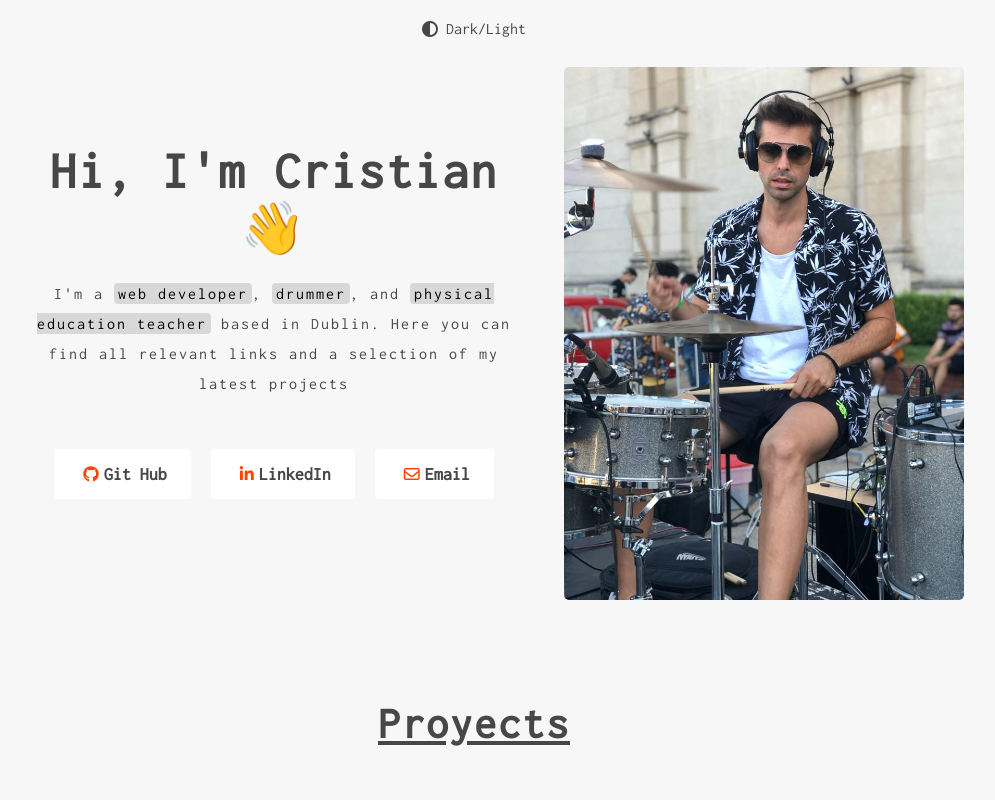
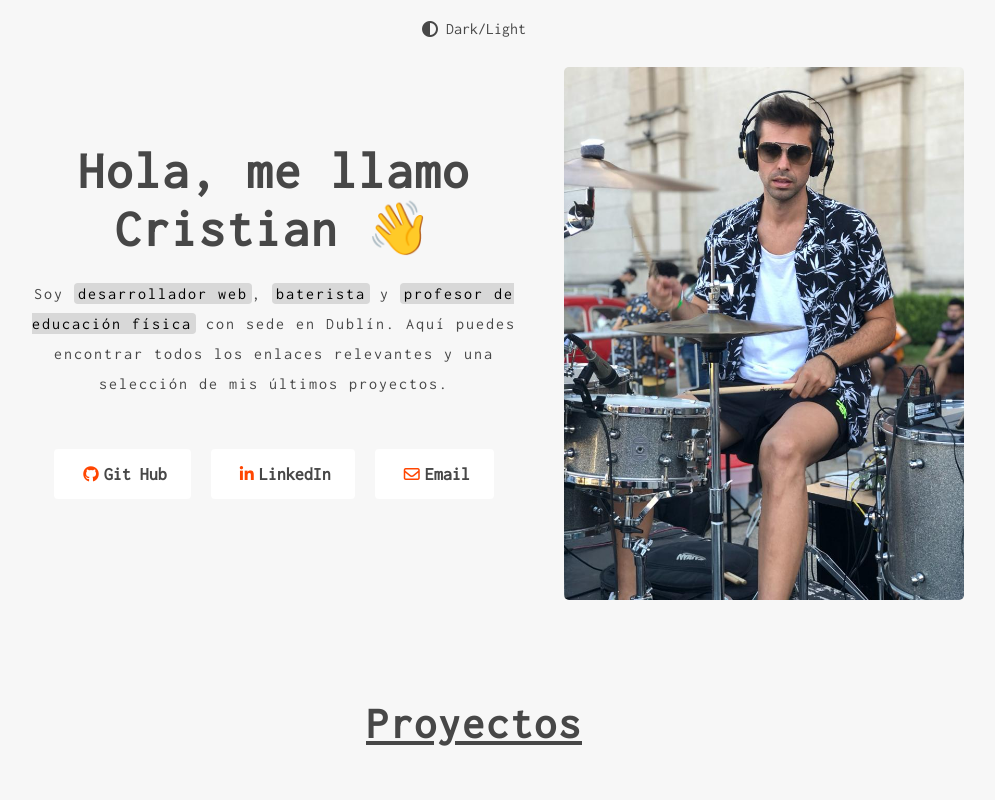
Before and after one commit to CristianMozetich/Portfolio, a React (Vite) app: page / in a window 1280 px wide. Shown: the top 800 px of the page, without its empty margins (166-1161 px from the left). Built offline with nearby package versions, Linux system fonts and the light colour scheme.

Commit message:
pase a español

```diff
--- a/src/Components/Intro/Intro.jsx
+++ b/src/Components/Intro/Intro.jsx
@@ -7,8 +7,8 @@ const Intro = () => {
 
   return (
     <div className='intro_desc'>
-        <h1 className='titulo'>Hi, I'm Cristian &#x1F44B;</h1>
-        <p>I'm a <mark>web developer</mark>, <mark>drummer</mark>, and <mark>physical education teacher</mark> based in Dublin. Here you can find all relevant links and a selection of my latest projects</p>
+        <h1 className='titulo'>Hola, me llamo Cristian &#x1F44B;</h1>
+        <p>Soy <mark>desarrollador web</mark>, <mark>baterista</mark> y <mark>profesor de educación física</mark> con sede en Dublín. Aquí puedes encontrar todos los enlaces relevantes y una selección de mis últimos proyectos.</p>
         <li>
             <a href="https://github.com/CristianMozetich" target='_blank'><i className="fa-brands fa-github"></i>Git Hub</a>
             <a href="https://www.linkedin.com/in/cristian-mozetich-135086256/" target='_blank'><i className="fa-brands fa-linkedin-in"></i>LinkedIn</a>
--- a/src/Components/Proyects/Proyects.jsx
+++ b/src/Components/Proyects/Proyects.jsx
@@ -7,7 +7,7 @@ const Proyects = () => {
   return (
     <>
     <div className='contenedor_titulo'>
-      <h1 className='titulo_proyectos'>Proyects</h1>
+      <h1 className='titulo_proyectos'>Proyectos</h1>
     </div>
     <div  className="proyectos">
       {
```
